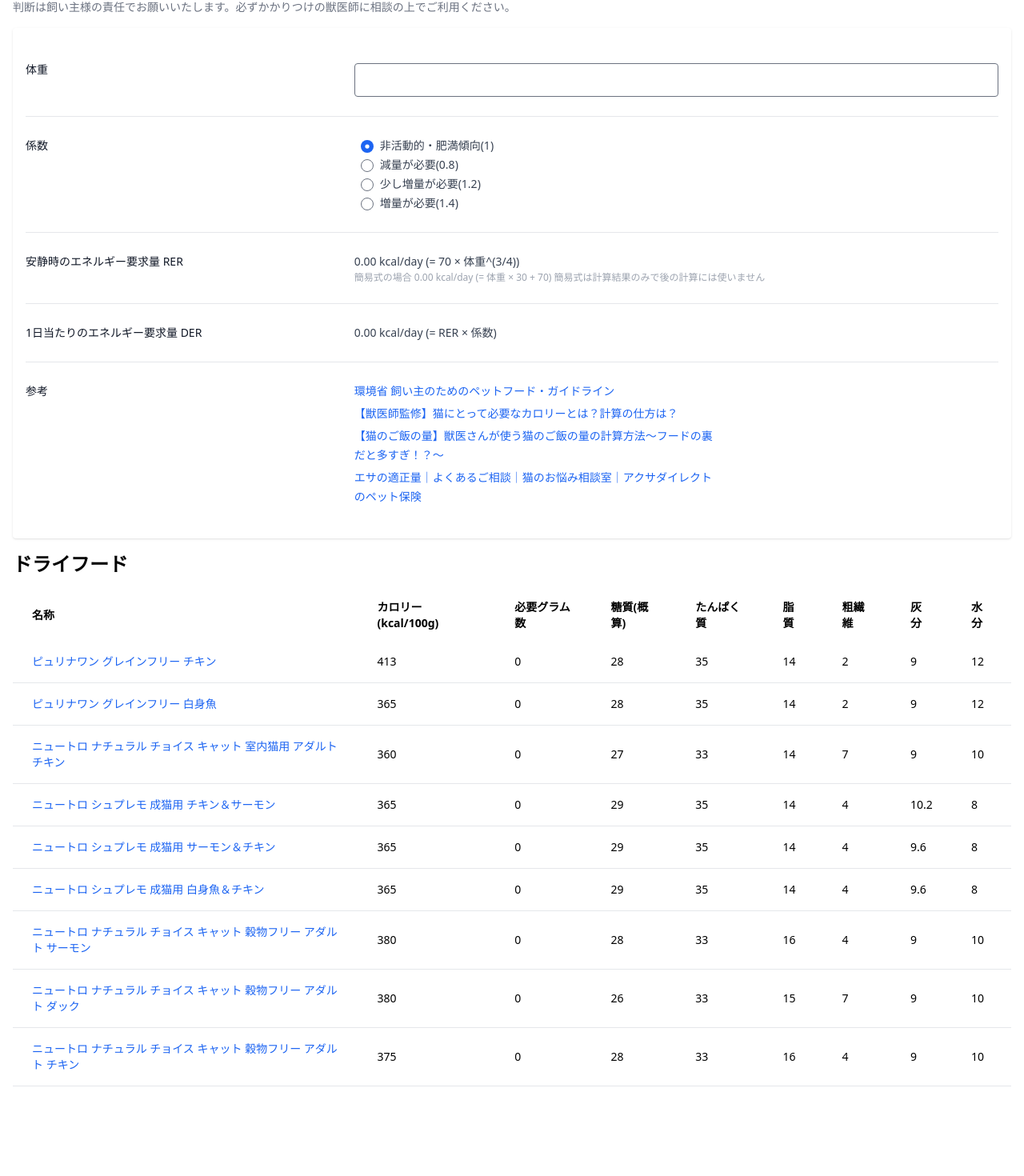
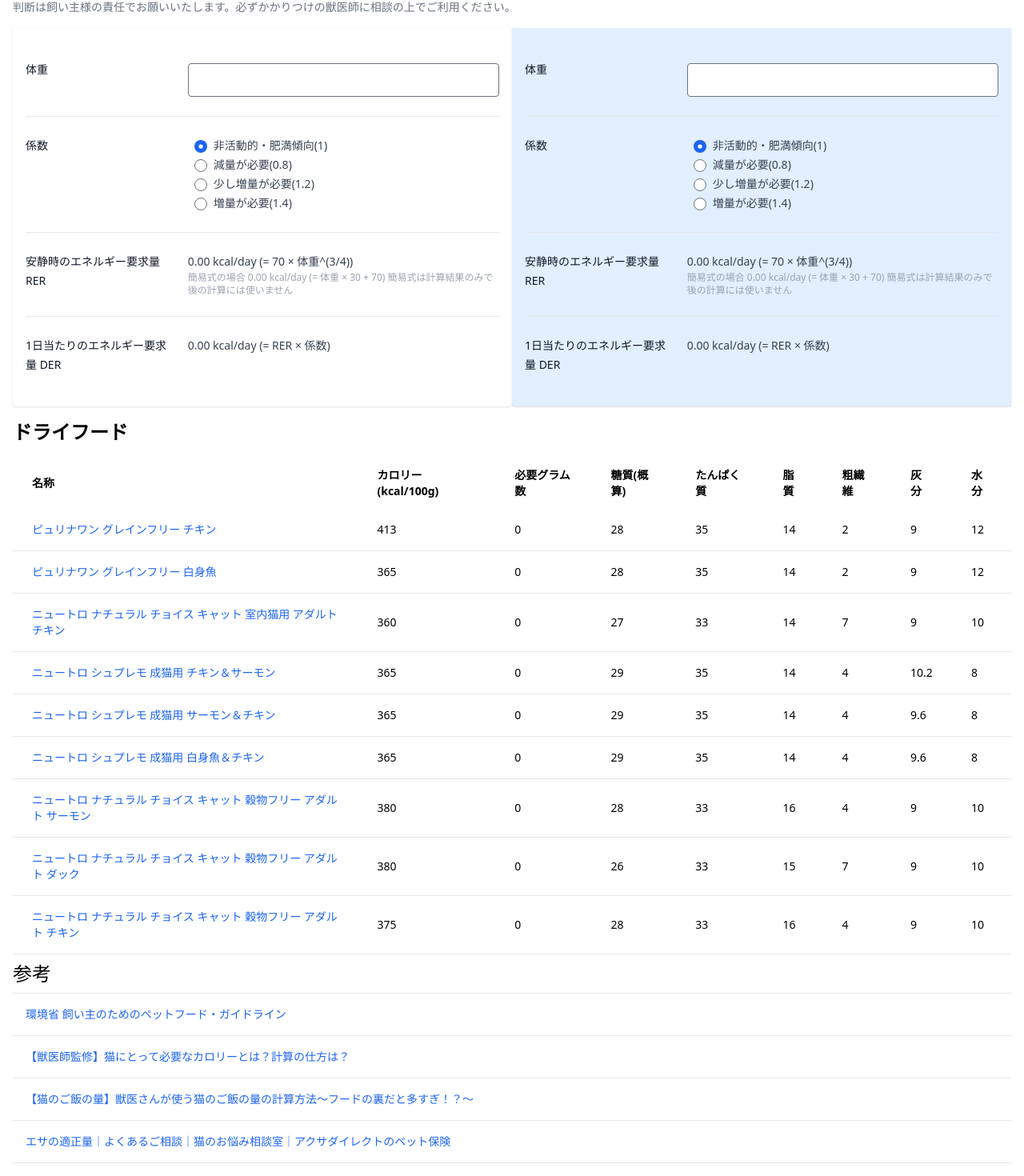
Before and after one commit to ara-ta3/ara-ta3.github.io, a React (Vite) app: page /cat/calorie in a window 1280 px wide. Shown: the part 221-1691 px from the top of the page at 80% size. Before the commit the page ends 1595 px from the top, so only its background shows below. Built offline with nearby package versions, Linux system fonts and the light colour scheme.

Commit message:
SeparateReference

```diff
--- a/src/components/cats/CalorieCalculator.tsx
+++ b/src/components/cats/CalorieCalculator.tsx
@@ -120,52 +120,6 @@
             {(results?.der ?? 0).toFixed(2)} kcal/day (= RER × 係数)
           </dd>
         </div>
-        <div className="px-4 py-6 sm:grid sm:grid-cols-3 sm:gap-4 sm:px-0">
-          <dt className="text-sm/6 font-medium text-gray-900">
-            参考
-          </dt>
-          <dd className="mt-1 text-sm/6 text-gray-700 sm:col-span-2 sm:mt-0">
-            <ul className="max-w-md space-y-1 text-gray-500 list-none list-inside dark:text-gray-400">
-              <li>
-                <a
-                  className="hover:underline text-blue-600"
-                  href="https://www.env.go.jp/nature/dobutsu/aigo/2_data/pamph/petfood_guide_1808/pdf/6.pdf"
-                  target="_blank"
-                >
-                  環境省 飼い主のためのペットフード・ガイドライン
-                </a>
-              </li>
-
-              <li>
-                <a
-                  className="hover:underline text-blue-600"
-                  href="https://www.anicom-sompo.co.jp/nekonoshiori/8965.html#i-2"
-                  target="_blank"
-                >
-                  【獣医師監修】猫にとって必要なカロリーとは？計算の仕方は？
-                </a>
-              </li>
-              <li>
-                <a
-                  className="hover:underline text-blue-600"
-                  href="https://www.youtube.com/watch?v=i-R76COsVbU"
-                  target="_blank"
-                >
-                  【猫のご飯の量】獣医さんが使う猫のご飯の量の計算方法～フードの裏だと多すぎ！？～
-                </a>
-              </li>
-              <li>
-                <a
-                  className="hover:underline text-blue-600"
-                  href="https://www.axa-direct.co.jp/pet/pet_cat/consultation/content/08.html"
-                  target="_blank"
-                >
-                  エサの適正量｜よくあるご相談｜猫のお悩み相談室｜アクサダイレクトのペット保険
-                </a>
-              </li>
-            </ul>
-          </dd>
-        </div>
       </dl>
     </div>
   );
--- a/src/components/cats/DryFoods.tsx
+++ b/src/components/cats/DryFoods.tsx
@@ -33,6 +33,7 @@
 const DryFoodTable: React.FC<{ der: number }> = (props: { der: number }) => {
   return (
     <div className="relative overflow-x-auto">
+      <h1 className="text-2xl font-bold my-4 ">ドライフード</h1>
       <table className="w-full text-sm text-left">
         <thead>
           <tr>
--- /dev/null
+++ b/src/components/cats/Reference.tsx
@@ -0,0 +1,57 @@
+import React from "react";
+
+export default () => {
+  return (
+    <div className="">
+      <h2 className="text-2xl my-2">参考</h2>
+      <table className="w-full text-sm text-left">
+        <tbody>
+          <tr className="bg-white border-y">
+            <td className="px-4 py-4">
+              <a
+                className="hover:underline text-blue-600"
+                href="https://www.env.go.jp/nature/dobutsu/aigo/2_data/pamph/petfood_guide_1808/pdf/6.pdf"
+                target="_blank"
+              >
+                環境省 飼い主のためのペットフード・ガイドライン
+              </a>
+            </td>
+          </tr>
+          <tr className="bg-white border-y">
+            <td className="px-4 py-4">
+              <a
+                className="hover:underline text-blue-600"
+                href="https://www.anicom-sompo.co.jp/nekonoshiori/8965.html#i-2"
+                target="_blank"
+              >
+                【獣医師監修】猫にとって必要なカロリーとは？計算の仕方は？
+              </a>
+            </td>
+          </tr>
+          <tr className="bg-white border-y">
+            <td className="px-4 py-4">
+              <a
+                className="hover:underline text-blue-600"
+                href="https://www.youtube.com/watch?v=i-R76COsVbU"
+                target="_blank"
+              >
+                【猫のご飯の量】獣医さんが使う猫のご飯の量の計算方法～フードの裏だと多すぎ！？～
+              </a>
+            </td>
+          </tr>
+          <tr className="bg-white border-y">
+            <td className="px-4 py-4">
+              <a
+                className="hover:underline text-blue-600"
+                href="https://www.axa-direct.co.jp/pet/pet_cat/consultation/content/08.html"
+                target="_blank"
+              >
+                エサの適正量｜よくあるご相談｜猫のお悩み相談室｜アクサダイレクトのペット保険
+              </a>
+            </td>
+          </tr>
+        </tbody>
+      </table>
+    </div>
+  );
+};
--- a/src/pages/CatCalorie.tsx
+++ b/src/pages/CatCalorie.tsx
@@ -4,6 +4,7 @@
 import CalorieCalculator from "../components/cats/CalorieCalculator.tsx";
 
 import DryFoods from "../components/cats/DryFoods.tsx";
+import Reference from "../components/cats/Reference.tsx";
 
 const CatCalorie: React.FC = () => {
   const [results, setResults] = useState<{ rer: number; der: number } | null>(
@@ -17,9 +18,20 @@
         <div className="container mx-auto p-4">
           <h1 className="text-2xl font-bold my-4">猫のカロリー計算</h1>
           <Caution />
-          <CalorieCalculator results={results} setResults={setResults} />
-          <h1 className="text-2xl font-bold my-4 ">ドライフード</h1>
-          <DryFoods der={results?.der ?? 0} />
+          <div className="grid grid-cols-2">
+            <div className="flex items-center justify-center">
+              <CalorieCalculator results={results} setResults={setResults} />
+            </div>
+            <div className="bg-blue-100 flex items-center justify-center">
+              <CalorieCalculator results={results} setResults={setResults} />
+            </div>
+          </div>
+          <div>
+            <DryFoods der={results?.der ?? 0} />
+          </div>
+          <div>
+            <Reference />
+          </div>
         </div>
       </main>
     </>
```
